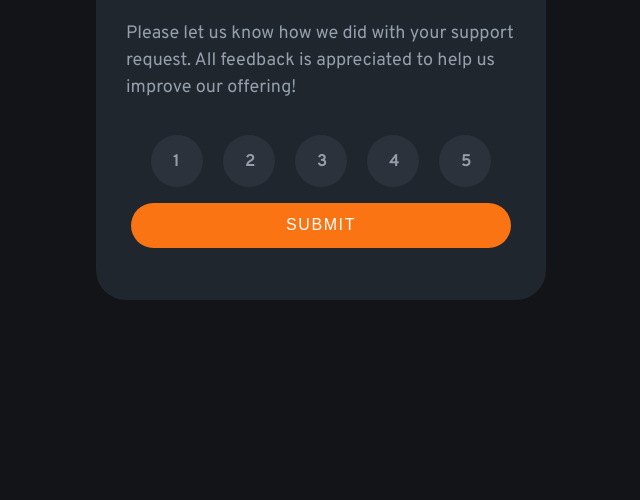
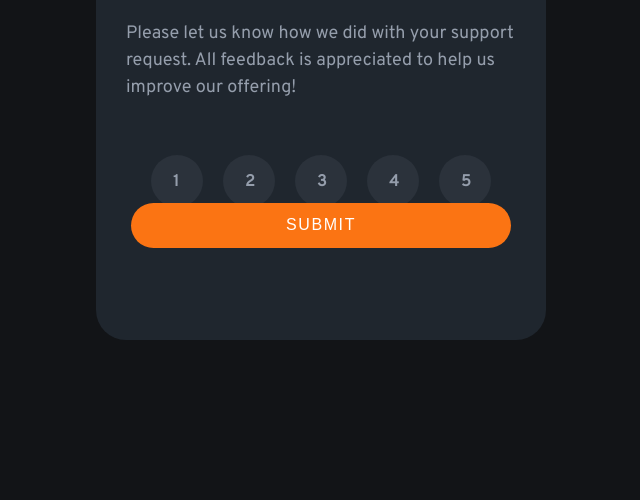
Before and after one commit to DeanFHardy/Interactive-Rating-Component-, a plain HTML site: page index.html in a window 1280 px wide. Shown: the part 300-800 px from the top of the page, without its empty margins (319-959 px from the left). Drawn offline with Linux system fonts and the light colour scheme.

Commit message:
minor changes

```diff
--- a/styles.css
+++ b/styles.css
@@ -15,7 +15,6 @@ body {
     font-family: 'Overpass', sans-serif;
     background-color: var(--background);
     width: 100%;
-    height: 100vh;
 }
 
 section {
@@ -27,7 +26,7 @@ section {
     border-radius: 30px 30px 30px 30px;
     max-width: 450px;
     width: 100%;
-    height: 60vh;
+    height: 70vh;
     display: grid;
     align-items: center;
     justify-content: center;
```
